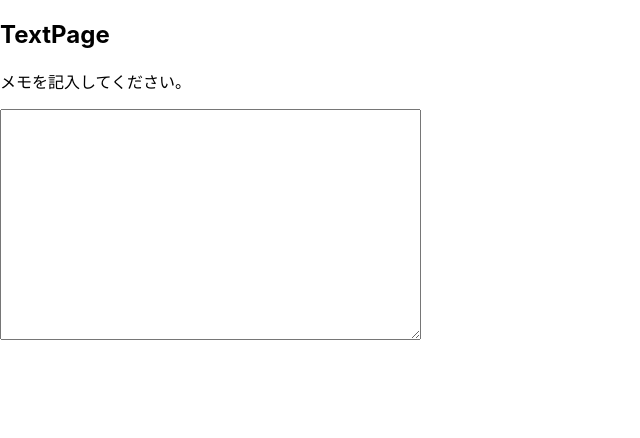
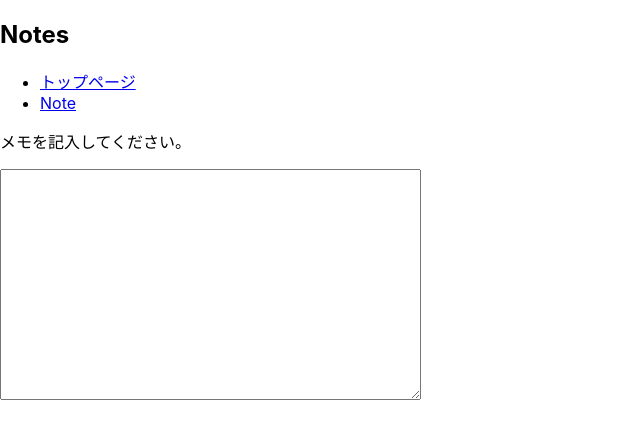
Before and after one commit to Getsu/react-todoapp, a React (Create React App) app: page /text in a window 1280 px wide. Shown: the top 438 px of the page, without its empty margins (0-640 px from the left). Built offline with nearby package versions, Linux system fonts and the light colour scheme.

Commit message:
fix NotePage

```diff
--- a/src/components/organisms/Notes/index.tsx
+++ b/src/components/organisms/Notes/index.tsx
@@ -1,15 +1,29 @@
 import React from "react";
+import { isPropertySignature } from "typescript";
 
+type Props = {
+  notes: string;
+  func: (inputValue: string) => void;
+};
+export const Notes: React.FC<Props> = (props) => {
 
-export const Notes: React.FC = () => {
-
+  const handleTextAreaChange = (e: React.ChangeEvent<HTMLTextAreaElement>) => {
+    props.func(e.target.value);
+  };
 
   return (
     <div className="textArea">
       <p>
         <label>メモを記入してください。</label>
       </p>
-      <textarea id="memo" name="memo" rows={15} cols={50}></textarea>
+      <textarea
+        id="memo"
+        name="memo"
+        value={props.notes}
+        onChange={handleTextAreaChange}
+        rows={15}
+        cols={50}
+      ></textarea>
     </div>
   );
 };
--- /dev/null
+++ b/src/components/organisms/Transition/index.tsx
@@ -0,0 +1,21 @@
+import React from "react";
+import { Link, useLocation } from "react-router-dom";
+
+export const Transition: React.FC = () => {
+  const { pathname } = useLocation();
+  const disabledStyle: React.CSSProperties = {
+    pointerEvents: "none",
+    backgroundColor: "#ccc",
+  };
+
+  return (
+      <ul>
+        <li style={pathname === "/" ? disabledStyle : undefined}>
+          <Link to="/">トップページ</Link>
+        </li>
+        <li style={pathname === "/about" ? disabledStyle : undefined}>
+          <Link to="/text">Note</Link>
+        </li>
+      </ul>
+  );
+};
--- /dev/null
+++ b/src/components/pages/NotePage/index.tsx
@@ -0,0 +1,24 @@
+import { useSelector, useDispatch } from "react-redux";
+import { noteActions } from "../../../redux/notes";
+import { noteSelector } from "../../../redux/notes/selector";
+import { Notes } from "../../organisms/Notes";
+import { Transition } from "../../organisms/Transition"
+
+
+export const NotePage: React.FC = () => {
+  const dispatch = useDispatch();
+  const notes = useSelector(noteSelector);
+  const callUpdateNotes = (sentence: string) => {
+    dispatch(noteActions.updateNotes({ newSentence: sentence }));
+  };
+
+  return (
+    <div>
+      <article>
+        <h2>Notes</h2>
+        <Transition />
+        <Notes notes={notes} func={callUpdateNotes} />
+      </article>
+    </div>
+  );
+};
--- a/src/components/pages/TestPage/index.tsx
+++ b/src/components/pages/TestPage/index.tsx
@@ -1,9 +1,10 @@
 import React from "react";
-
+import { Transition } from "../../organisms/Transition"
 
 export const TestPage: React.FC = () => {
   return (
     <div>
+      <Transition />
       <article>
         <h2>Test</h2>
         <p>Test</p>
--- a/src/components/pages/TextPage/index.tsx
+++ /dev/null
@@ -1,14 +0,0 @@
-import React from "react";
-import { Notes } from "../../organisms/Notes";
-
-
-export const TextPage: React.FC = () => {
-  return (
-    <div>
-      <article>
-        <h2>TextPage</h2>
-        <Notes></Notes>
-      </article>
-    </div>
-  );
-};
--- a/src/components/pages/TodoPage/index.tsx
+++ b/src/components/pages/TodoPage/index.tsx
@@ -5,6 +5,7 @@ import { todoListSelector } from "../../../redux/todo/selectors";
 import { todoActions } from "../../../redux/todo";
 import { TodoList } from "../../organisms/TodoList";
 import { ItemInput } from "../../organisms/ItemInput";
+import { Transition } from "../../organisms/Transition";
 
 export const TodoPage: React.FC = (): JSX.Element => {
   const todoList = useSelector(todoListSelector);
@@ -34,6 +35,7 @@ export const TodoPage: React.FC = (): JSX.Element => {
   return (
     <div>
       <h1>TODO App</h1>
+      <Transition />
       <ItemInput func={callAddTodo} />;
       {todoList.length > 0 ? (
         <TodoList todoList={todoList} deleteTodo={callDeleteTodo} />
--- a/src/redux/notes/index.ts
+++ b/src/redux/notes/index.ts
@@ -2,14 +2,14 @@ import { createSlice, PayloadAction } from "@reduxjs/toolkit";
 
 // State
 type State = {
-  sentence: Array<string>;
+  sentence: string;
 };
 
 const initialState: State = {
-  sentence: [],
+  sentence: "",
 };
 
-type UpdateNotes = PayloadAction<{ newSentence: Array<string> }>;
+type UpdateNotes = PayloadAction<{ newSentence: string }>;
 
 // Reducer
 const notes = createSlice({
--- a/src/route/index.tsx
+++ b/src/route/index.tsx
@@ -2,7 +2,7 @@ import React from "react";
 import { BrowserRouter, Switch, Route } from "react-router-dom";
 import { TodoPage } from "../components/pages/TodoPage";
 import { TestPage } from "../components/pages/TestPage";
-import { TextPage } from "../components/pages/TextPage";
+import { NotePage } from "../components/pages/NotePage";
 
 export const Router: React.FC = () => {
   return (
@@ -16,7 +16,7 @@ export const Router: React.FC = () => {
             <Route path="/nest/test" component={() => <div>/nest/test</div>} />
           </Switch>
         </Route>
-        <Route exact path="/text" component={TextPage} />
+        <Route exact path="/text" component={NotePage} />
       </Switch>
     </BrowserRouter>
   );
```
Also changed, not shown: 1 other file (tests, documents, lock files or other folders).
